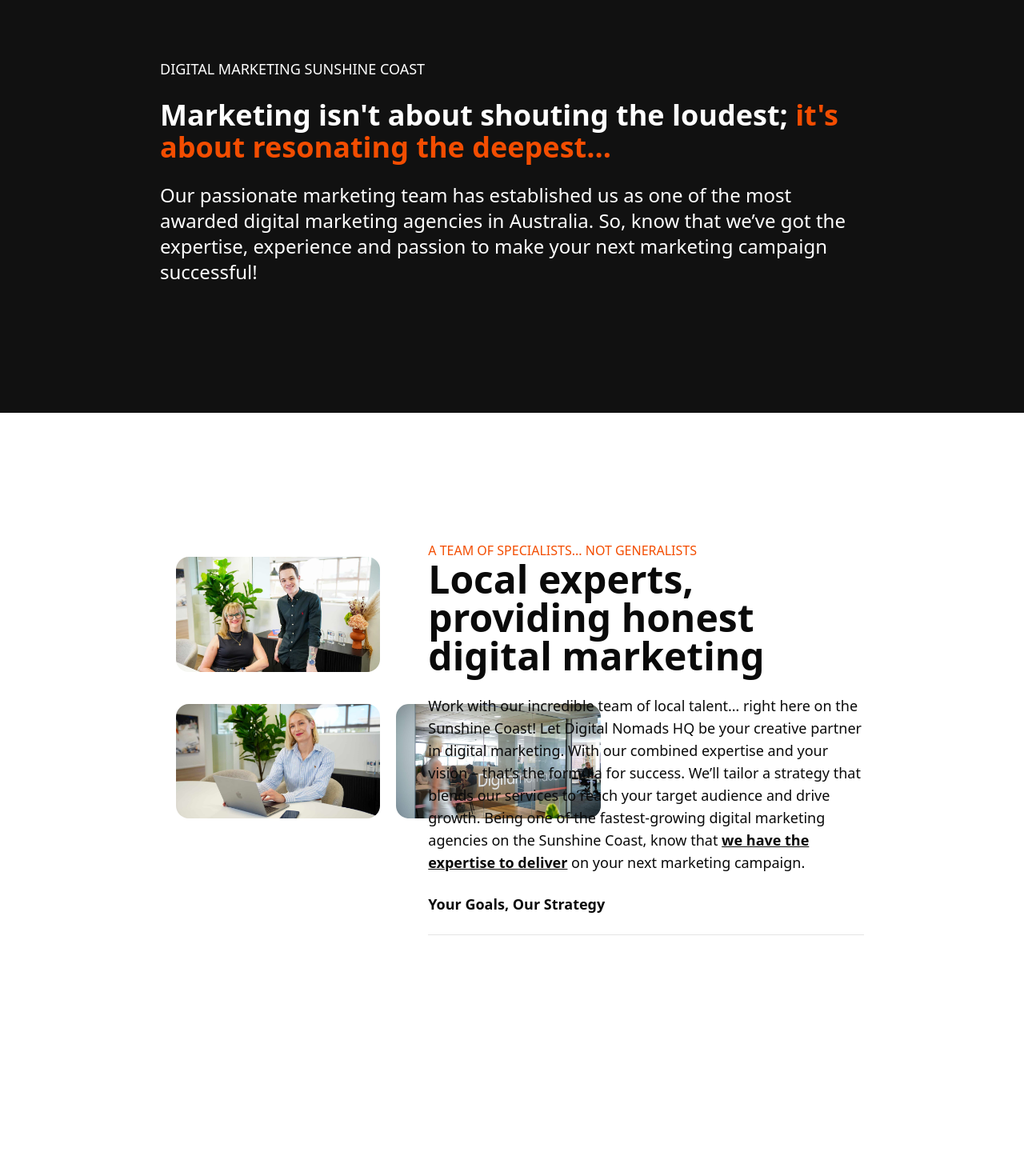
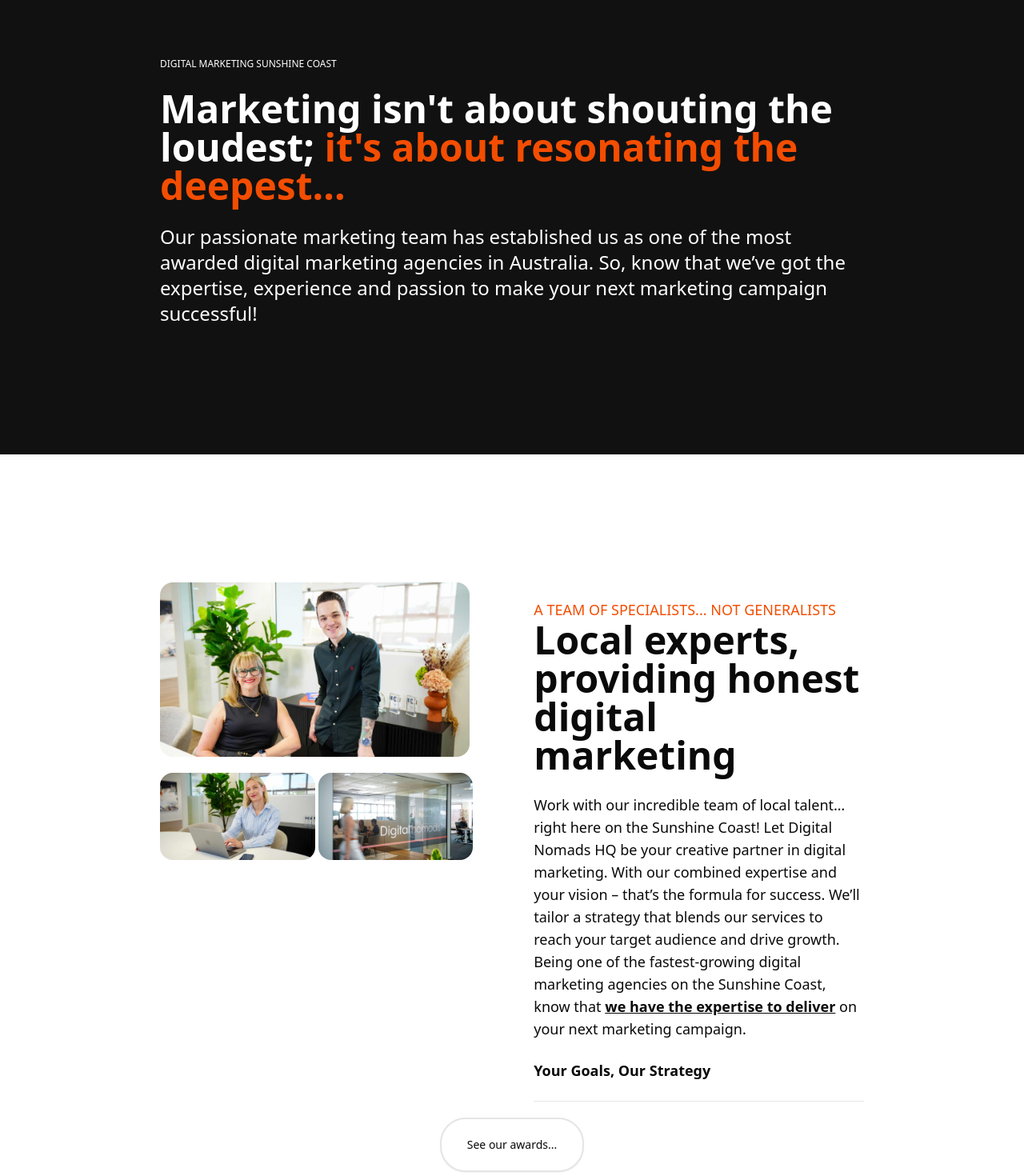
Before and after one commit to shwetank00001/digitalNomads, a React (Vite) app: page / in a window 1280 px wide. Shown: the part 900-2370 px from the top of the page at 80% size. Before the commit the page ends 2229 px from the top, so only its background shows below. Built offline with nearby package versions, Linux system fonts and the light colour scheme.

Commit message:
Specialist done

```diff
--- a/package.json
+++ b/package.json
@@ -11,7 +11,7 @@
   },
   "dependencies": {
     "@radix-ui/react-navigation-menu": "^1.2.13",
-    "@radix-ui/react-slot": "^1.2.3",
+    "@radix-ui/react-slot": "^1.2.4",
     "@tailwindcss/vite": "^4.1.11",
     "class-variance-authority": "^0.7.1",
     "clsx": "^2.1.1",
--- a/src/components/firstComponent/FirstAbout.jsx
+++ b/src/components/firstComponent/FirstAbout.jsx
@@ -2,15 +2,15 @@ import React from 'react'
 
 const FirstAbout = () => {
   return (
-    <div className='bg-[#111111] px-10 py-15 md:px-20 md:py-40 lg:px-50'>
+    <div className='bg-[#111111] px-5 py-10 sm:px-10 xl:px-50 3xl:px-100 lg:py-40 gap-20 '>
       <div className='gap-10 text-white 2xl:flex items-center justify-center'>
           <div className=''>
               <div>
-                  <p className='uppercase text-xs sm:text-md md:text-lg'>Digital Marketing Sunshine coast</p>
+                  <p className='uppercase text-xs sm:text-md md:text-md'>Digital Marketing Sunshine coast</p>
               </div>
               <br/>
               <div>
-                  <p className='text-4xl font-semibold'>Marketing isn't about shouting the loudest; <span className='text-[#F34D01]'>it's about resonating the deepest...</span></p>
+                  <p className='text-5xl font-semibold'>Marketing isn't about shouting the loudest; <span className='text-[#F34D01]'>it's about resonating the deepest...</span></p>
               </div>
           </div>
           <br/>
--- a/src/components/firstComponent/Specialist.jsx
+++ b/src/components/firstComponent/Specialist.jsx
@@ -1,24 +1,27 @@
 import Specialist1 from '../../../public/Specialist1.jpg'
 import Specialist2 from '../../../public/Specialist2.jpg'
 import Specialist3 from '../../../public/Specialist3.jpg'
+import { Button } from "@/components/ui/button"
+
 
 const Specialist = () => {
   return (
-    <section className='px-5 py-10 sm:px-10 xl:px-50 md:py-40 flex gap-10 '>
-        <div className='p-5 gap-10 flex flex-col '>
-          <div>
-            <img className='rounded-2xl w-50%' src={Specialist1} />
-          </div>
-            <div className='flex gap-5'>
-              <img className='rounded-2xl w-73' src={Specialist2} />
-              <img className='rounded-2xl w-73' src={Specialist3} />
-            </div>
+    <section className='px-5 py-10 sm:px-10 xl:px-50 3xl:px-100 lg:py-20 xl:py-40 flex flex-col items-center '>
+      <div className='sm:flex gap-20 '>
+      <div>
+        <div>
+          <img src={Specialist1} className='rounded-2xl'/>
+        </div>
+        <div className='flex gap-1 pt-5 '>
+          <img className='w-[50%] h-[50%] rounded-2xl' src={Specialist2} />
+          <img className='w-[50%] h-[50%] rounded-2xl' src={Specialist3} />
 
         </div>
+      </div>
 
-        <div>
-            <p className='text-md uppercase text-[#F34D01]'>a team of specialists... not generalists</p>
-            <p className='text-5xl font-semibold'>Local experts, providing honest digital marketing</p>
+        <div className='mt-5'>
+            <p className='text-xs md:text-md lg:text-lg text-md uppercase text-[#F34D01]'>a team of specialists... not generalists</p>
+            <p className='text-3xl lg:text-5xl font-semibold'>Local experts, providing honest digital marketing</p>
             <br />
             <p className='text-lg'>Work with our incredible team of local talent… right here on the Sunshine Coast! Let Digital Nomads HQ be your creative partner in digital marketing. With our combined expertise and your vision – that’s the formula for success. We’ll tailor a strategy that blends our services to reach your target audience and drive growth. Being one of the fastest-growing digital marketing agencies on the Sunshine Coast, know that <span className='underline font-semibold'>we have the expertise to deliver</span> on your next marketing campaign.</p>
                         <br />
@@ -26,6 +29,11 @@ const Specialist = () => {
             <br />
             <hr />
         </div>
+      </div>
+
+      <div className='mt-5'>
+        <Button className="rounded-4xl p-8 border-2" variant="outline">See our awards...</Button>
+      </div>
     </section>
   )
 }
--- a/src/components/ui/button.jsx
+++ b/src/components/ui/button.jsx
@@ -9,14 +9,13 @@ const buttonVariants = cva(
   {
     variants: {
       variant: {
-        default:
-          "bg-primary text-primary-foreground shadow-xs hover:bg-primary/90",
+        default: "bg-primary text-primary-foreground hover:bg-primary/90",
         destructive:
-          "bg-destructive text-white shadow-xs hover:bg-destructive/90 focus-visible:ring-destructive/20 dark:focus-visible:ring-destructive/40 dark:bg-destructive/60",
+          "bg-destructive text-white hover:bg-destructive/90 focus-visible:ring-destructive/20 dark:focus-visible:ring-destructive/40 dark:bg-destructive/60",
         outline:
           "border bg-background shadow-xs hover:bg-accent hover:text-accent-foreground dark:bg-input/30 dark:border-input dark:hover:bg-input/50",
         secondary:
-          "bg-secondary text-secondary-foreground shadow-xs hover:bg-secondary/80",
+          "bg-secondary text-secondary-foreground hover:bg-secondary/80",
         ghost:
           "hover:bg-accent hover:text-accent-foreground dark:hover:bg-accent/50",
         link: "text-primary underline-offset-4 hover:underline",
@@ -26,6 +25,8 @@ const buttonVariants = cva(
         sm: "h-8 rounded-md gap-1.5 px-3 has-[>svg]:px-2.5",
         lg: "h-10 rounded-md px-6 has-[>svg]:px-4",
         icon: "size-9",
+        "icon-sm": "size-8",
+        "icon-lg": "size-10",
       },
     },
     defaultVariants: {
```
Also changed, not shown: 1 other file (tests, documents, lock files or other folders).
